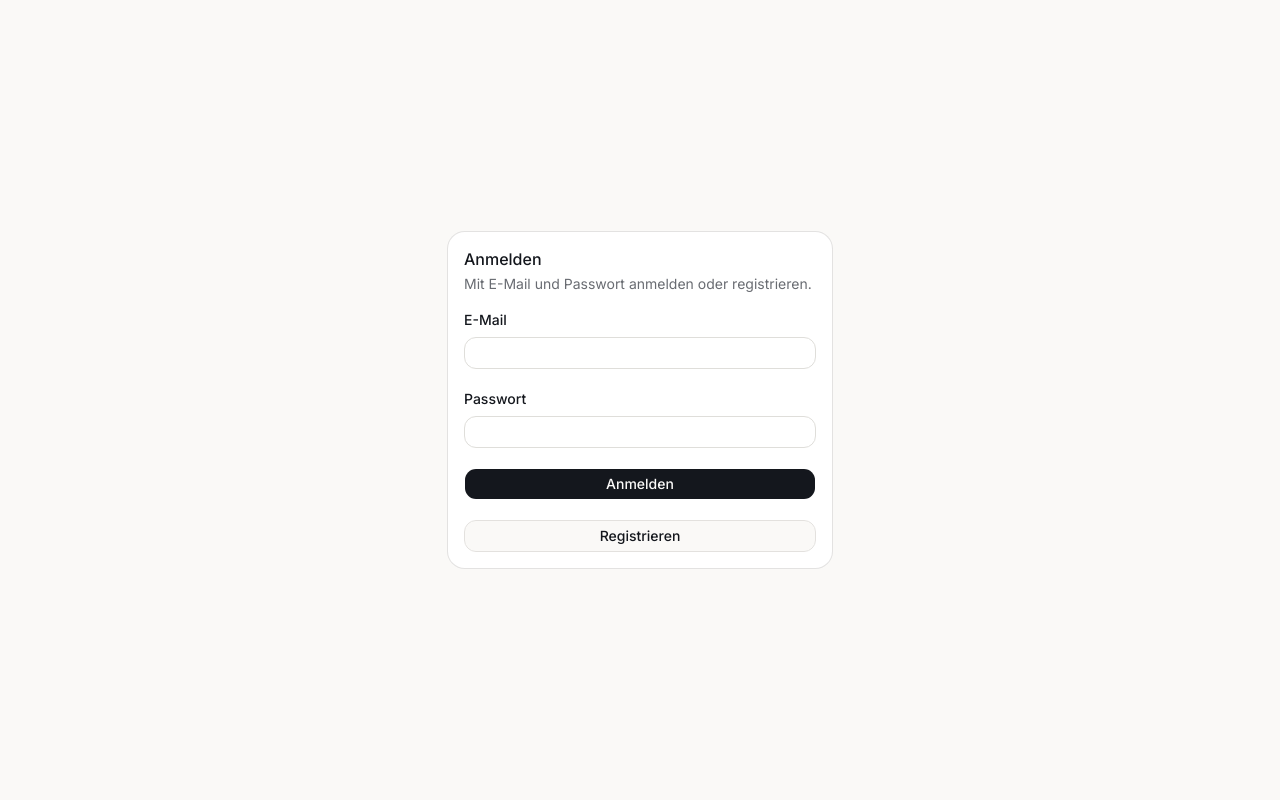
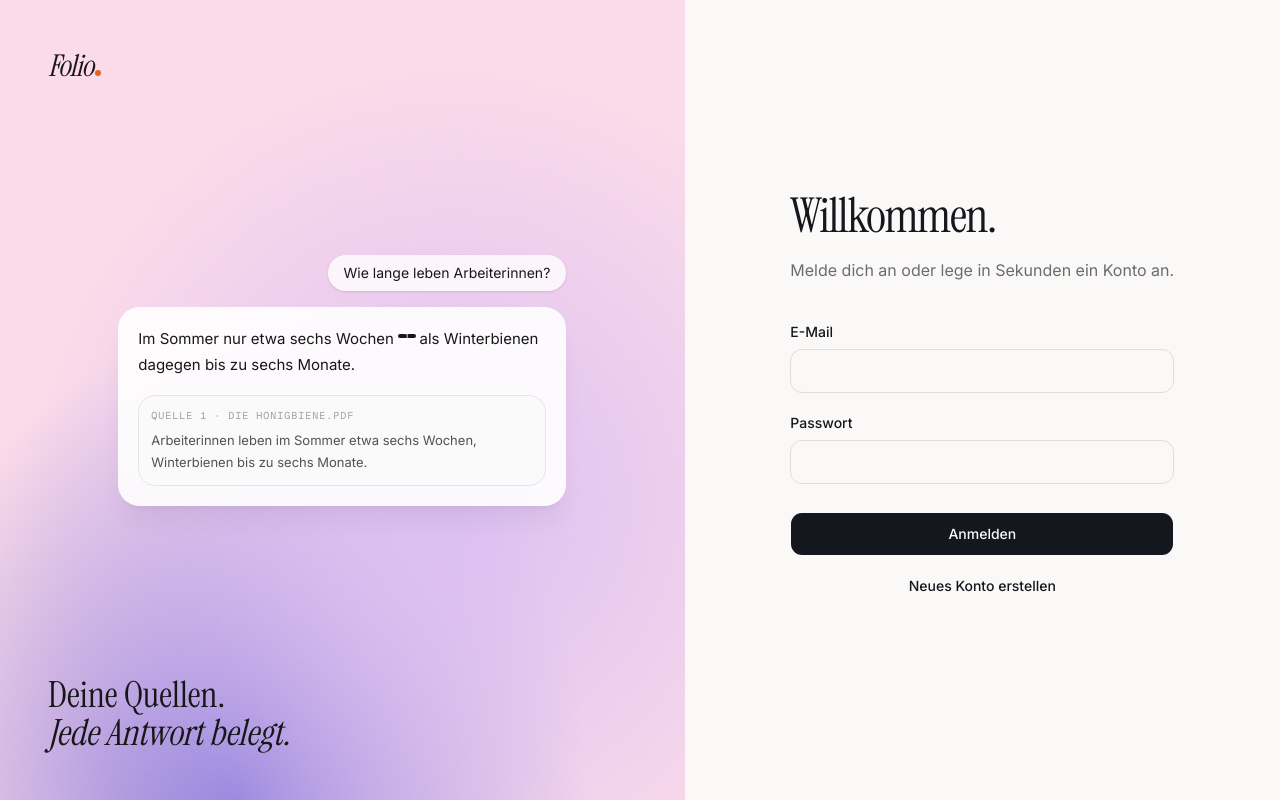
Before and after one commit to Leon-Achteresch/notebooklm-clone, a Next.js app: page /login in a window 1280 px wide. Built offline with nearby package versions, Linux system fonts and the light colour scheme.

Commit message:
feat(ui): add login showcase and redesign login page

```diff
--- a/app/login/page.tsx
+++ b/app/login/page.tsx
@@ -1,35 +1,38 @@
 import { login, signup } from "@/app/login/actions"
+import { Cover, Wordmark } from "@/components/notebook/brand"
+import { LoginShowcase } from "@/components/notebook/login-showcase"
+import { WordReveal } from "@/components/notebook/reveal"
 import { Button } from "@/components/ui/button"
-import {
-  Card,
-  CardContent,
-  CardDescription,
-  CardHeader,
-  CardTitle,
-} from "@/components/ui/card"
 import { Field, FieldGroup, FieldLabel } from "@/components/ui/field"
 import { Input } from "@/components/ui/input"
 
-export default async function LoginPage({
-  searchParams,
-}: {
-  searchParams: Promise<{ error?: string }>
-}) {
+export default async function LoginPage({ searchParams }: { searchParams: Promise<{ error?: string }> }) {
   const { error } = await searchParams
 
   return (
-    <div className="flex min-h-svh items-center justify-center p-6">
-      <Card className="w-full max-w-sm">
-        <CardHeader>
-          <CardTitle>Anmelden</CardTitle>
-          <CardDescription>Mit E-Mail und Passwort anmelden oder registrieren.</CardDescription>
-        </CardHeader>
-        <CardContent>
-          <form>
+    <div className="grid min-h-svh lg:grid-cols-[1.15fr_1fr]">
+      <Cover seed="folio-login-golden" className="relative hidden flex-col justify-between p-12 text-neutral-900 lg:flex">
+        <Wordmark className="text-3xl" />
+        <LoginShowcase />
+        <p className="max-w-sm font-serif text-4xl leading-[1.05]">
+          Deine Quellen.
+          <br />
+          <span className="italic">Jede Antwort belegt.</span>
+        </p>
+      </Cover>
+
+      <main className="flex items-center justify-center p-6">
+        <div className="w-full max-w-sm">
+          <Wordmark className="mb-12 text-3xl lg:hidden" />
+          <h1 className="font-serif text-5xl leading-none tracking-tight">
+            <WordReveal text="Willkommen." />
+          </h1>
+          <p className="mt-3 text-muted-foreground">Melde dich an oder lege in Sekunden ein Konto an.</p>
+          <form className="mt-10">
             <FieldGroup>
               <Field>
                 <FieldLabel htmlFor="email">E-Mail</FieldLabel>
-                <Input id="email" name="email" type="email" autoComplete="email" required />
+                <Input id="email" name="email" type="email" autoComplete="email" required className="h-11" />
               </Field>
               <Field>
                 <FieldLabel htmlFor="password">Passwort</FieldLabel>
@@ -40,21 +43,26 @@ export default async function LoginPage({
                   autoComplete="current-password"
                   minLength={6}
                   required
+                  className="h-11"
                 />
               </Field>
               {error && (
-                <p role="alert" className="text-sm text-destructive">
+                <p role="alert" className="rounded-lg bg-destructive/10 px-3 py-2 text-sm text-destructive">
                   {error}
                 </p>
               )}
-              <Button formAction={login}>Anmelden</Button>
-              <Button formAction={signup} variant="outline">
-                Registrieren
-              </Button>
+              <div className="flex flex-col gap-2 pt-2">
+                <Button type="submit" formAction={login} size="lg" className="h-11">
+                  Anmelden
+                </Button>
+                <Button type="submit" formAction={signup} variant="ghost" size="lg" className="h-11">
+                  Neues Konto erstellen
+                </Button>
+              </div>
             </FieldGroup>
           </form>
-        </CardContent>
-      </Card>
+        </div>
+      </main>
     </div>
   )
 }
--- /dev/null
+++ b/components/notebook/login-showcase.tsx
@@ -0,0 +1,53 @@
+"use client"
+
+import { motion } from "motion/react"
+import { WordReveal } from "@/components/notebook/reveal"
+import { SPRING_LAYOUT, SPRING_PANEL, SPRING_PRESS } from "@/lib/ease"
+
+export function LoginShowcase() {
+  return (
+    <div className="mx-auto w-full max-w-md">
+      <motion.div
+        initial={{ opacity: 0, y: 12, x: 16 }}
+        animate={{ opacity: 1, y: 0, x: 0 }}
+        transition={{ ...SPRING_PANEL, delay: 0.3 }}
+        className="ml-auto w-fit rounded-2xl bg-white/80 px-4 py-2 text-sm shadow-sm backdrop-blur"
+      >
+        Wie lange leben Arbeiterinnen?
+      </motion.div>
+      <motion.div
+        initial={{ opacity: 0, y: 16, scale: 0.98 }}
+        animate={{ opacity: 1, y: 0, scale: 1 }}
+        transition={{ ...SPRING_PANEL, delay: 0.75 }}
+        className="mt-4 rounded-2xl bg-white/90 p-5 text-[15px] leading-relaxed shadow-xl shadow-black/5 backdrop-blur"
+      >
+        <WordReveal text="Im Sommer nur etwa sechs Wochen" delay={0.9} />
+        <motion.sup
+          initial={{ scale: 0, opacity: 0 }}
+          animate={{ scale: 1, opacity: 1 }}
+          transition={{ ...SPRING_PRESS, delay: 1.45 }}
+          className="mr-1 inline-block rounded-full bg-neutral-900 px-1.5 py-0.5 font-mono text-[9px] text-white"
+        >
+          1
+        </motion.sup>
+        <WordReveal text="als Winterbienen dagegen bis zu sechs Monate." delay={1.3} />
+        <motion.div
+          initial={{ opacity: 0, height: 0, marginTop: 0 }}
+          animate={{ opacity: 1, height: "auto", marginTop: 16 }}
+          transition={{ ...SPRING_LAYOUT, delay: 1.9 }}
+          className="overflow-hidden"
+        >
+          <div className="rounded-xl border border-neutral-200 bg-neutral-50 p-3 text-[13px] text-neutral-600">
+            <p className="font-mono text-[10px] tracking-widest text-neutral-400 uppercase">Quelle 1 · Die Honigbiene.pdf</p>
+            <p className="mt-1.5">
+              <span className="marker [--marker:oklch(0.93_0.135_98)]" style={{ animationDelay: "2.35s" }}>
+                Arbeiterinnen leben im Sommer etwa sechs Wochen
+              </span>
+              , Winterbienen bis zu sechs Monate.
+            </p>
+          </div>
+        </motion.div>
+      </motion.div>
+    </div>
+  )
+}
```
